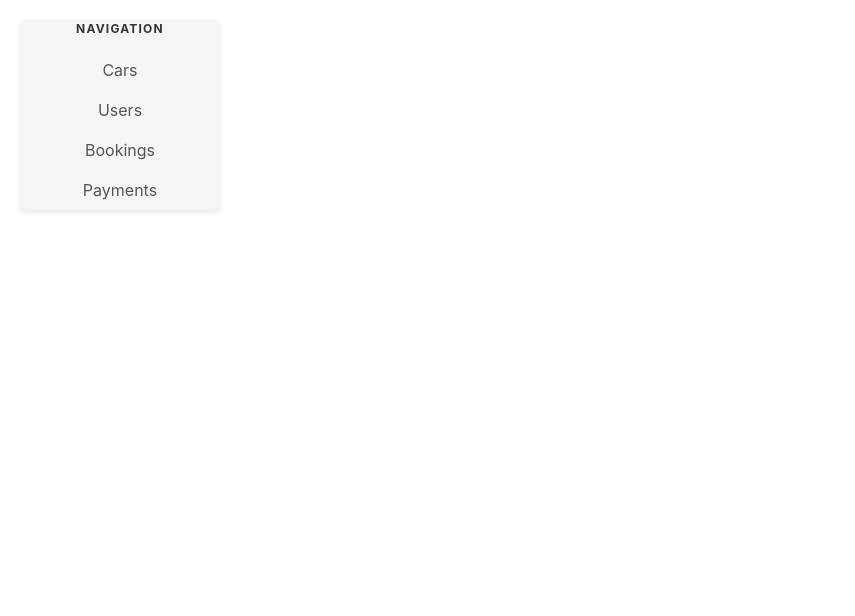
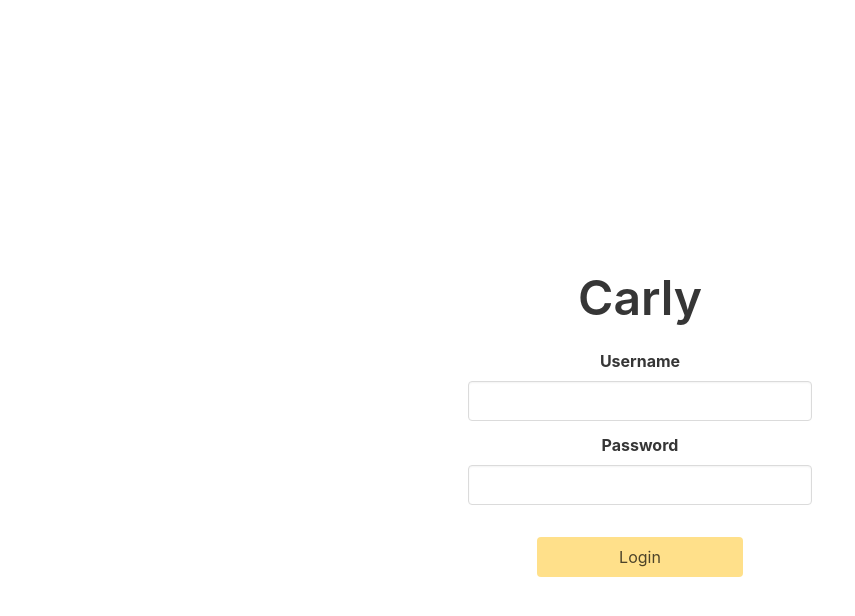
Before and after one commit to React2023-Wed-Carly/frontend-web, a React (Create React App) app: page /main in a window 1280 px wide. Shown: the top 616 px of the page, without its empty margins (0-855 px from the left). Built offline with nearby package versions, Linux system fonts and the light colour scheme.

Commit message:
Add Login Screen

```diff
--- a/src/App.css
+++ /dev/null
@@ -1,38 +0,0 @@
-.App {
-  text-align: center;
-}
-
-.App-logo {
-  height: 40vmin;
-  pointer-events: none;
-}
-
-@media (prefers-reduced-motion: no-preference) {
-  .App-logo {
-    animation: App-logo-spin infinite 20s linear;
-  }
-}
-
-.App-header {
-  background-color: #282c34;
-  min-height: 100vh;
-  display: flex;
-  flex-direction: column;
-  align-items: center;
-  justify-content: center;
-  font-size: calc(10px + 2vmin);
-  color: white;
-}
-
-.App-link {
-  color: #61dafb;
-}
-
-@keyframes App-logo-spin {
-  from {
-    transform: rotate(0deg);
-  }
-  to {
-    transform: rotate(360deg);
-  }
-}
--- a/src/App.js
+++ b/src/App.js
@@ -1,6 +1,5 @@
 import logo from './logo.svg';
-import './App.css';
-import MainPage from './MainPage';
+import MainPage from './Screens/MainPage';
 
 function App() {
 	return (
--- a/src/MainPage.jsx
+++ /dev/null
@@ -1,65 +0,0 @@
-// MainPage.jsx
-import React from 'react';
-import {
-	BrowserRouter as Router,
-	Routes,
-	Route,
-	NavLink,
-} from 'react-router-dom';
-import CarsTab from './Tabs/CarsTab';
-import UsersTab from './Tabs/UsersTab';
-import BookingsTab from './Tabs/BookingsTab';
-import PaymentsTab from './Tabs/PaymentsTab';
-import 'bulma/css/bulma.min.css';
-import './MainPage.css';
-
-const MainPage = () => {
-	return (
-		<Router>
-			<div className="columns">
-				{/* Sidebar with tabs */}
-				<div className="column is-one-quarter">
-					<aside className="menu">
-						<p className="menu-label">Navigation</p>
-						<ul className="menu-list">
-							<li>
-								<NavLink to="/cars" className="nav-link" end>
-									Cars
-								</NavLink>
-							</li>
-							<li>
-								<NavLink to="/users" className="nav-link" end>
-									Users
-								</NavLink>
-							</li>
-							<li>
-								<NavLink to="/bookings" className="nav-link" end>
-									Bookings
-								</NavLink>
-							</li>
-							<li>
-								<NavLink to="/payments" className="nav-link" end>
-									Payments
-								</NavLink>
-							</li>
-						</ul>
-					</aside>
-				</div>
-
-				{/* Tab content on the right */}
-				<div className="column">
-					<div className="tab-content">
-						<Routes>
-							<Route path="/cars" element={<CarsTab />} />
-							<Route path="/users" element={<UsersTab />} />
-							<Route path="/bookings" element={<BookingsTab />} />
-							<Route path="/payments" element={<PaymentsTab />} />
-						</Routes>
-					</div>
-				</div>
-			</div>
-		</Router>
-	);
-};
-
-export default MainPage;
--- /dev/null
+++ b/src/Screens/LoginPage.css
@@ -0,0 +1,29 @@
+/* LoginPage.css */
+
+.container {
+	display: flex;
+	align-items: center;
+	justify-content: center;
+	height: 100vh;
+}
+.column {
+	padding: 0;
+}
+
+.column.is-4 {
+	padding: 20px;
+}
+
+.title {
+	text-align: center;
+}
+
+.field {
+	margin-bottom: 1em;
+}
+
+.button {
+	margin-top: 20px;
+	width: 60%;
+	background-color: gold;
+}
--- /dev/null
+++ b/src/Screens/LoginPage.jsx
@@ -0,0 +1,66 @@
+// LoginPage.jsx
+import React, { useState } from 'react';
+import { useNavigate } from 'react-router-dom';
+import './LoginPage.css';
+
+const LoginPage = ({ onLogin }) => {
+	const [username, setUsername] = useState('');
+	const [password, setPassword] = useState('');
+	const navigate = useNavigate();
+
+	const handleLogin = () => {
+		// In a real application, you would perform authentication logic here.
+		// For simplicity, let's use a hardcoded example.
+		if (username === 'example' && password === 'password') {
+			onLogin();
+			navigate('/main');
+		} else {
+			alert('Invalid credentials. Please try again.');
+		}
+	};
+
+	return (
+		<div className="container has-text-centered">
+			<div className="column is-4">
+				<h2 className="title is-1">Carly</h2>
+				<form>
+					<div className="field">
+						<label className="label">Username</label>
+						<div className="control">
+							<input
+								className="input"
+								type="text"
+								value={username}
+								onChange={(e) => setUsername(e.target.value)}
+							/>
+						</div>
+					</div>
+					<div className="field">
+						<label className="label">Password</label>
+						<div className="control">
+							<input
+								className="input"
+								type="password"
+								value={password}
+								onChange={(e) => setPassword(e.target.value)}
+							/>
+						</div>
+					</div>
+					<div className="field">
+						<div className="control">
+							<button
+								type="button"
+								className="button is-primary is-warning"
+								onClick={handleLogin}
+							>
+								Login
+							</button>
+						</div>
+					</div>
+				</form>
+			</div>
+		</div>
+	);
+};
+
+export default LoginPage;
--- a/src/MainPage.css
+++ b/src/Screens/MainPage.css
@@ -1,6 +1,5 @@
 /* MainPage.css */
-
-body {
+.main {
 	padding: 20px;
 }
 
@@ -14,6 +13,8 @@ body {
 .menu-label {
 	font-weight: bold;
 	color: #333;
+	text-align: center;
+	padding-top: 10px;
 }
 
 .menu-list a {
@@ -34,3 +35,10 @@ body {
 	background-color: #3273dc;
 	color: #fff;
 }
+
+.logout-container {
+	width: 200px;
+	position: absolute;
+	bottom: 3%;
+	left: 1%;
+}
--- /dev/null
+++ b/src/Screens/MainPage.jsx
@@ -0,0 +1,99 @@
+import React, { useState } from 'react';
+import {
+	BrowserRouter as Router,
+	Routes,
+	Route,
+	Link,
+	Navigate,
+	NavLink,
+} from 'react-router-dom';
+import CarsTab from '../Tabs/CarsTab';
+import UsersTab from '../Tabs/UsersTab';
+import BookingsTab from '../Tabs/BookingsTab';
+import PaymentsTab from '../Tabs/PaymentsTab';
+import LoginPage from './LoginPage';
+import 'bulma/css/bulma.min.css';
+import './MainPage.css';
+
+const MainPage = () => {
+	const [isLoggedIn, setLoggedIn] = useState(false);
+
+	const handleLogin = () => {
+		setLoggedIn(true);
+	};
+
+	const handleLogout = () => {
+		setLoggedIn(false);
+	};
+
+	return (
+		<Router>
+			<div className="main">
+				{/* Render LoginPage or MainPage based on login status */}
+				{isLoggedIn ? (
+					<div className="columns">
+						{/* Sidebar with tabs */}
+						<div className="column is-2">
+							<aside className="menu">
+								<p className="menu-label">Navigation</p>
+								<ul className="menu-list">
+									<li>
+										<NavLink to="/home/cars" className="nav-link" end>
+											Cars
+										</NavLink>
+									</li>
+									<li>
+										<NavLink to="/home/users" className="nav-link" end>
+											Users
+										</NavLink>
+									</li>
+									<li>
+										<NavLink to="/home/bookings" className="nav-link" end>
+											Bookings
+										</NavLink>
+									</li>
+									<li>
+										<NavLink to="/home/payments" className="nav-link" end>
+											Payments
+										</NavLink>
+									</li>
+								</ul>
+							</aside>
+							{isLoggedIn && (
+								<div className="logout-container">
+									<Link
+										to="/"
+										onClick={handleLogout}
+										className="button is-outlined is-danger"
+									>
+										Logout
+									</Link>
+								</div>
+							)}
+						</div>
+						<div className="column">
+							<div className="tab-content">
+								<Routes>
+									<Route path="/home/cars" element={<CarsTab />} />
+									<Route path="/home/users" element={<UsersTab />} />
+									<Route path="/home/bookings" element={<BookingsTab />} />
+									<Route path="/home/payments" element={<PaymentsTab />} />
+									{/* Add a default route for /main that redirects to /home/cars */}
+									<Route path="/main" element={<Navigate to="/home/cars" />} />
+								</Routes>
+							</div>
+						</div>
+					</div>
+				) : (
+					<div className="column">
+						<LoginPage onLogin={handleLogin} />
+					</div>
+				)}
+
+				{/* Tab content on the right */}
+			</div>
+		</Router>
+	);
+};
+
+export default MainPage;
```
Also changed, not shown: src/index.css (indentation only).
